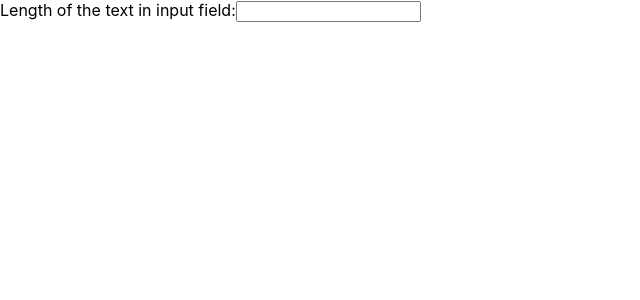
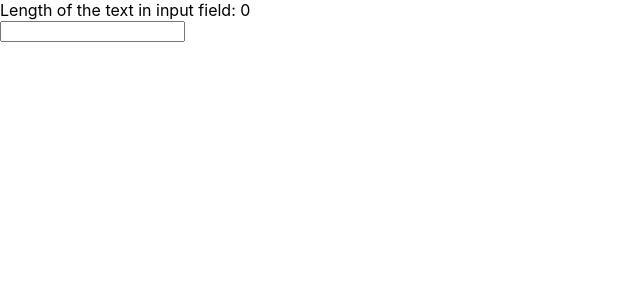
Before and after one commit to KrystianKaminski/react-repetition-3, a React (Create React App) app: page / in a window 1280 px wide. Shown: the top 300 px of the page, without its empty margins (0-640 px from the left). Built offline with nearby package versions, Linux system fonts and the light colour scheme.

Commit message:
New component created

```diff
--- a/src/App.js
+++ b/src/App.js
@@ -1,4 +1,5 @@
 import React, { Component } from 'react';
+import ValidationComponent from './ValidationComponent'
 
 class App extends Component {
 
@@ -15,7 +16,9 @@ class App extends Component {
   render() {
     return (
       <div>
-        Length of the text in input field:
+        <ValidationComponent
+          textLength={this.state.text.length}
+        />
         <input
           type="text"
           value={this.state.text}
--- /dev/null
+++ b/src/ValidationComponent.js
@@ -0,0 +1,11 @@
+import React from 'react'
+
+const ValidationComponent = (props) => {
+    return (
+        <div>
+            Length of the text in input field: {props.textLength}
+        </div>
+    )
+}
+
+export default ValidationComponent
```
